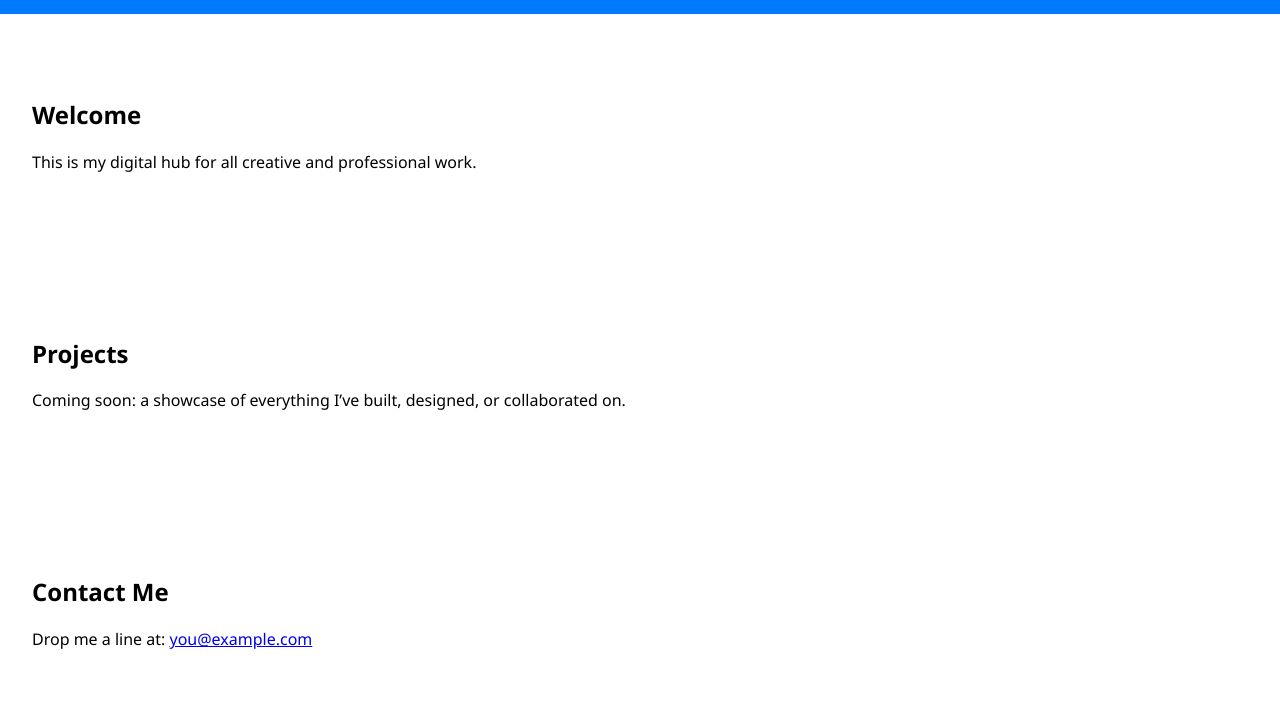
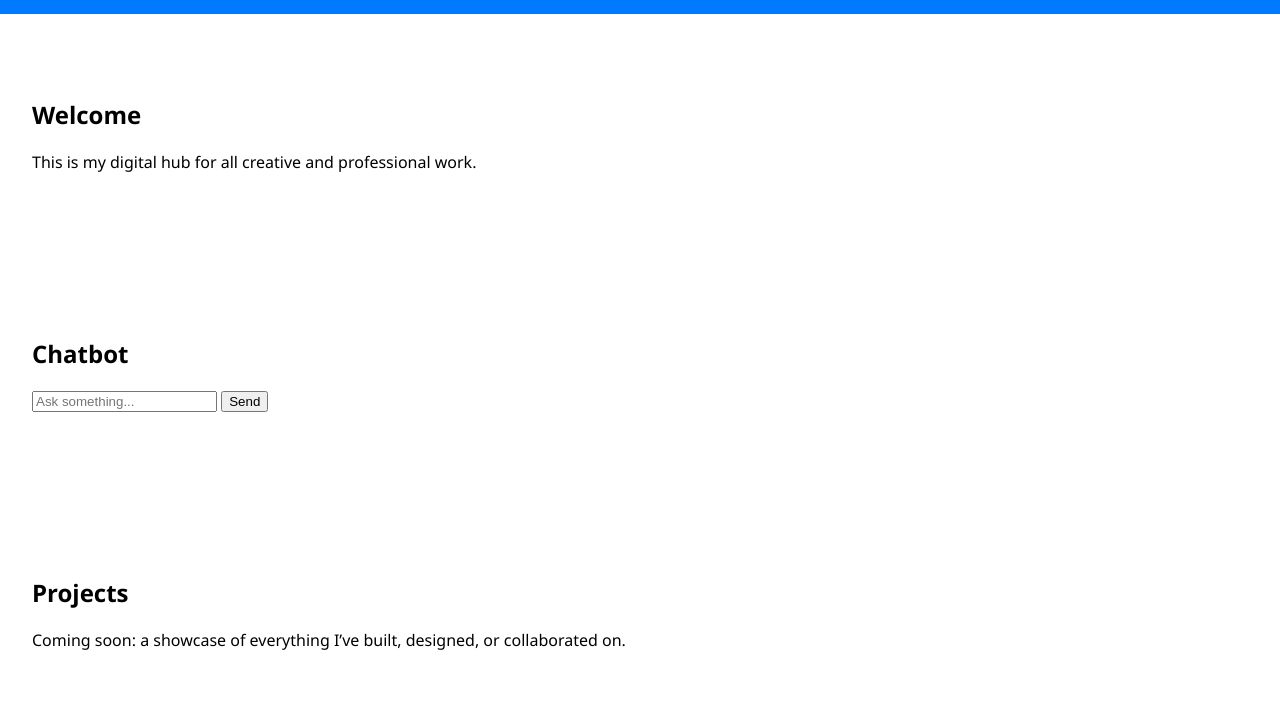
Before and after one commit to thurmyte/portfolio, a plain HTML site: page index.html in a window 1280 px wide. Shown: the part 91-800 px from the top of the page. Drawn offline with Linux system fonts and the light colour scheme.

Commit message:
Update index.html

```diff
--- a/index.html
+++ b/index.html
@@ -24,6 +24,12 @@
       <h2>Welcome</h2>
       <p>This is my digital hub for all creative and professional work.</p>
     </section>
+    <section id="chatbot">
+      <h2>Chatbot</h2>
+      <input type="text" id="userPrompt" placeholder="Ask something..." />
+      <button onclick="handleChat()">Send</button>
+      <p id="botReply"></p>
+    </section>
 
     <section id="projects">
       <h2>Projects</h2>
```
